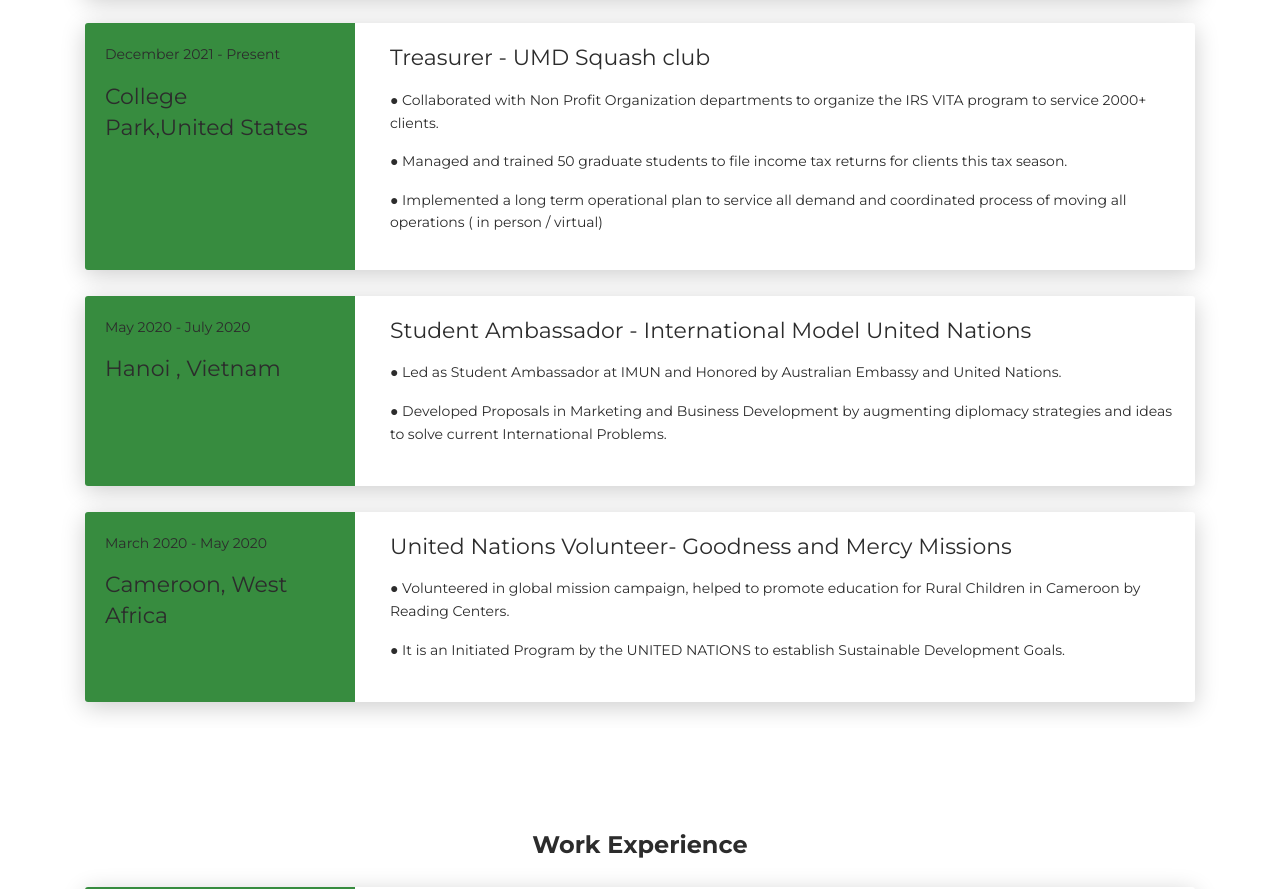
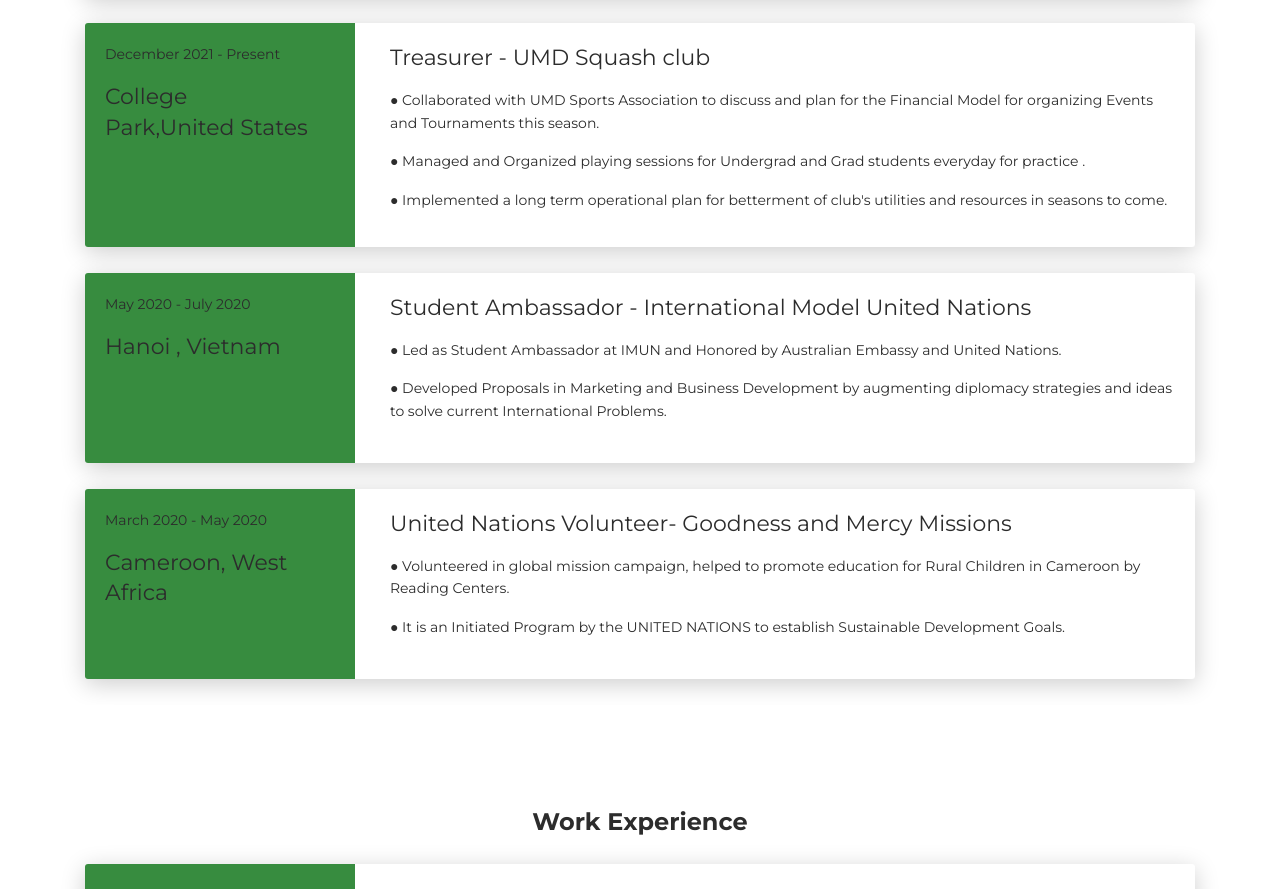
Before and after one commit to SaiVaishnavV/web, a plain HTML site: page web/index.html in a window 1280 px wide. Shown: the part 3941-4830 px from the top of the page. Drawn offline with Linux system fonts and the light colour scheme.

Commit message:
Update index.html

```diff
--- a/web/index.html
+++ b/web/index.html
@@ -341,11 +341,11 @@
         <div class="col-md-9" data-aos="fade-left" data-aos-offset="50" data-aos-duration="500">
           <div class="card-body">
             <div class="h5">Treasurer - UMD Squash club</div>
-            <p>●	Collaborated with Non Profit Organization departments to organize the IRS VITA program to service 2000+ clients.</p>
+            <p>●	Collaborated with UMD Sports Association to discuss and plan for the Financial Model for organizing Events and Tournaments this season.</p>
 <p>
-●	Managed and trained 50 graduate students to file income tax returns for clients this tax season.</p>
+●	Managed and Organized playing sessions for Undergrad and Grad students everyday for practice .</p>
 <p>
-●	Implemented a long term operational plan to service all demand and coordinated process of moving all operations ( in person / virtual)
+●	Implemented a long term operational plan for betterment of club's utilities and resources in seasons to come.
 </p>
 
           </div>
```
